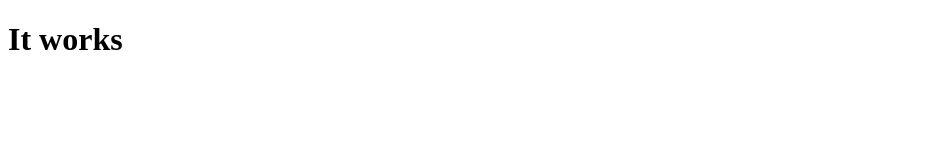
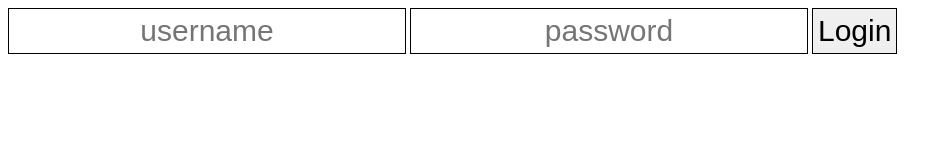
Before and after one commit to rishabghosh/learning-server, a website: page home_page.html in a window 1280 px wide. Shown: the whole page, without its empty margins (0-952 px from the left). Drawn offline with Linux system fonts and the light colour scheme.

Commit message:
Added basic form

```diff
--- a/home_page.html
+++ b/home_page.html
@@ -3,10 +3,26 @@
 
 <head>
 	<title>Your nickname</title>
+
+	<style>
+
+		input {
+		font-size: 30px;
+		text-align: center;
+		border: 1px solid black;
+		padding: 5px;
+	}
+
+	</style>
 </head>
 
 <body>
-	<h1>It works</h1>
+	<form method="POST" action="">
+		<input type="text" name="FirstName" placeholder="username">
+		<input type="text" name="LastName" placeholder="password">
+		<input type="submit" value="Login">
+	</form>
+
 </body>
 
 </html>
```
Also changed, not shown: app.js (+5 -2 lines).
